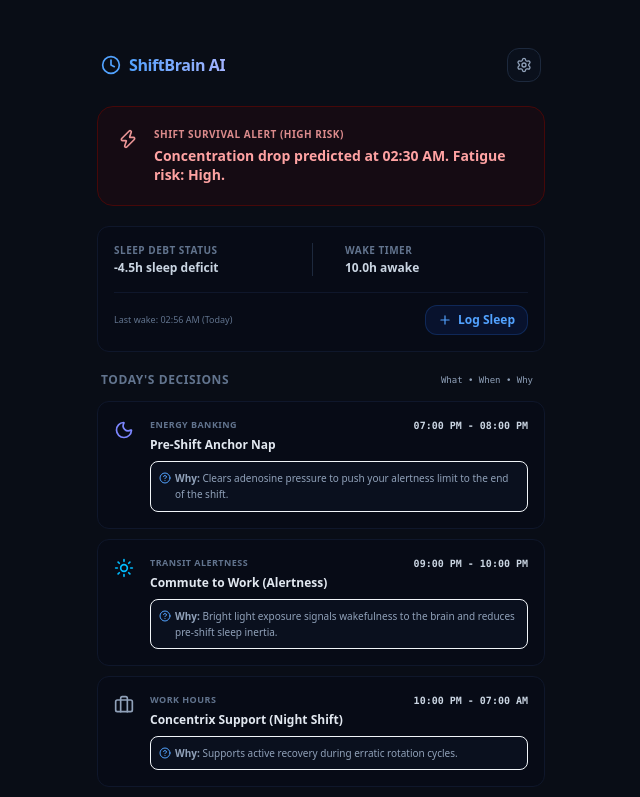
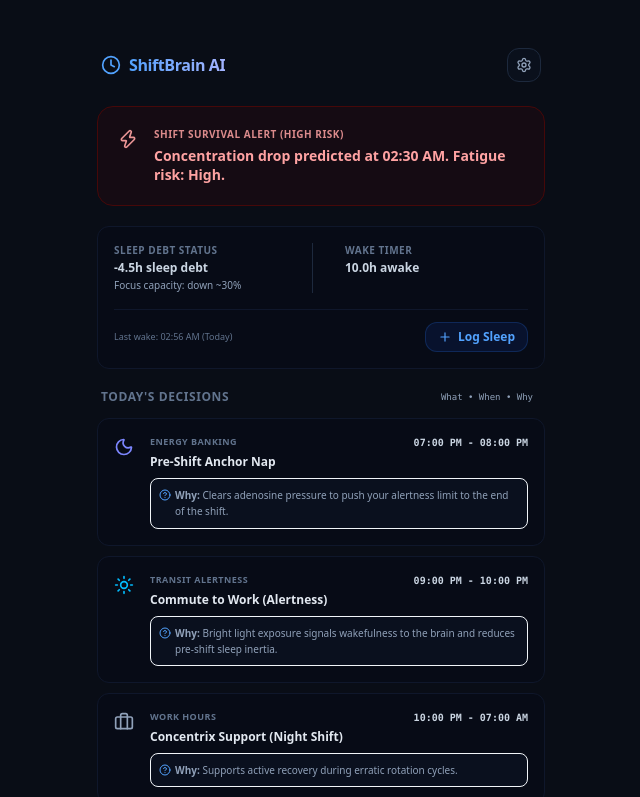
Before and after one commit to pranavbairollu/shiftbrain-ai, a Next.js app: page / in a window 1280 px wide. Shown: the top 797 px of the page, without its empty margins (319-959 px from the left). Built offline with nearby package versions, Linux system fonts and the light colour scheme.

Commit message:
feat: implement dynamic focus capacity drop under rolling sleep debt balance

```diff
--- a/src/app/page.tsx
+++ b/src/app/page.tsx
@@ -194,14 +194,29 @@ export default function Home() {
     const [hours, minutes] = logSleepTime.split(":").map(Number);
     const wakeDateObj = new Date(year, month - 1, day, hours, minutes);
 
+    const now = new Date();
+    const todayStr = now.toISOString().split("T")[0];
+    let dateLabel = "Today";
+
+    if (logSleepDate !== todayStr) {
+      const selDate = new Date(year, month - 1, day);
+      const todayDate = new Date(now.getFullYear(), now.getMonth(), now.getDate());
+      const diffDays = Math.round((selDate.getTime() - todayDate.getTime()) / (1000 * 60 * 60 * 24));
+      if (diffDays === -1) {
+        dateLabel = "Yesterday";
+      } else {
+        dateLabel = logSleepDate;
+      }
+    }
+
     const newLog: SleepLog = {
       id: Date.now().toString(),
       duration: parseFloat(logSleepDuration),
       wakeTime: wakeDateObj,
-      dateString: "Today"
+      dateString: dateLabel
     };
 
-    const cleanLogs = sleepLogs.filter(log => log.dateString !== "Today");
+    const cleanLogs = sleepLogs.filter(log => log.dateString !== dateLabel);
     setSleepLogs([newLog, ...cleanLogs]);
     setShowSleepLogger(false);
   };
@@ -380,7 +395,12 @@ export default function Home() {
             <div className="flex flex-col gap-0.5">
               <span className="text-[10px] font-bold text-slate-500 uppercase tracking-wider">Sleep Debt Status</span>
               <span className="text-xs font-semibold text-slate-300">
-                {sleepDebt > 0 ? `-${sleepDebt.toFixed(1)}h sleep deficit` : "No sleep debt. Performance optimized."}
+                {sleepDebt > 0 ? `-${sleepDebt.toFixed(1)}h sleep debt` : "No sleep debt"}
+              </span>
+              <span className="text-[10px] text-slate-400 font-medium">
+                {sleepDebt > 0
+                  ? `Focus capacity: down ~${Math.min(50, Math.round(sleepDebt * 6.67))}%`
+                  : "Focus capacity: 100% (Optimized)"}
               </span>
             </div>
 
```
